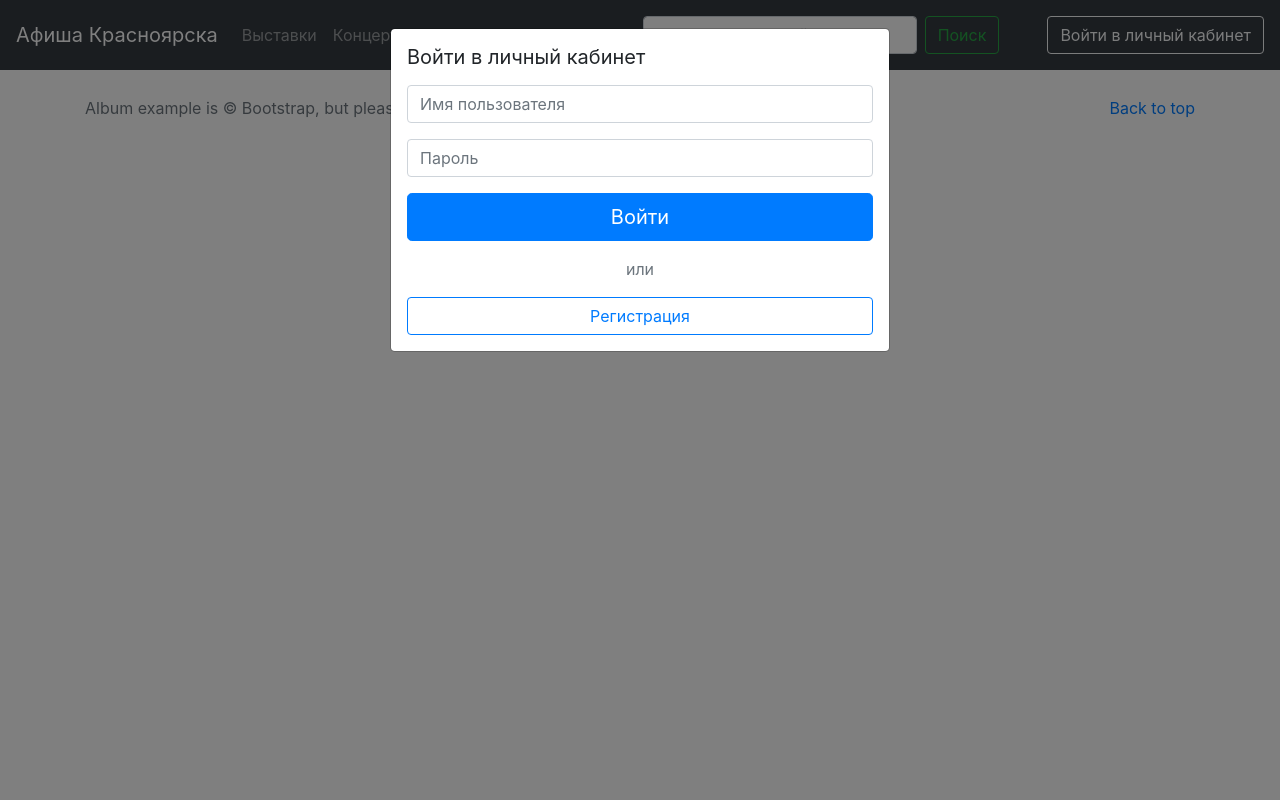
After one commit to ziminyuri/poster_krsk, a Django app: template poster_app/templates/poster_app/base.html in a window 1280 px wide, after a click on "Войти в личный кабинет". The commit adds this page. Run offline with Django 3.2, Linux system fonts and the light colour scheme; the template is opened without the code that fills it, so the values that code supplies are empty; some libraries are stand-ins or nearby versions.

Commit message:
:sparkles:В окне авторизации добавил проверку на правильность логина и пароля

```diff
--- /dev/null
+++ b/poster_app/static/poster_app/css/poster_krsk.css
@@ -0,0 +1,8 @@
+.auth_label {
+    text-align: center;
+    color: #6c757d;
+}
+
+.error_auth_label{
+    color: darkred;
+}
--- /dev/null
+++ b/poster_app/static/poster_app/js/auth.js
@@ -0,0 +1,26 @@
+function addBlock(){
+
+}
+$("#auth_block").submit(function (event) {
+		event.preventDefault();
+
+    const form = $(this);
+    const url = form.attr('action');
+    const formData = new FormData(this);
+
+    $.ajax({
+        type: "POST",
+        url: url,
+        data: formData,
+		contentType: false,
+            processData: false,
+            success : function(post_data) {
+                if (post_data == "Error sign in") {
+                    $(".error_auth_label").text("Неверный пароль");
+                }
+                else {
+
+                }
+            }
+    });
+});
--- a/poster_app/static/poster_krsk/css/poster_krsk.css
+++ /dev/null
@@ -1,3 +0,0 @@
-.auth_label {
-    text-align: center;
-}
--- /dev/null
+++ b/poster_app/templates/poster_app/base.html
@@ -0,0 +1,94 @@
+<!DOCTYPE html>
+<html lang="en">
+<head>
+    <meta charset="UTF-8">
+    <title>Афиша Красноярска</title>
+
+    {% load static %}
+    <link href="{% static 'poster_app/css/album.css'%}" rel="stylesheet">
+    <link href="{% static 'poster_app/css/carousel.css'%}" rel="stylesheet">
+    <link href="{% static 'poster_app/css/poster_krsk.css'%}" rel="stylesheet">
+    <link href="{% static 'poster_app/css/bootstrap.min.css' %}" rel="stylesheet"  type="text/css" />
+
+</head>
+<body>
+<script src="https://ajax.googleapis.com/ajax/libs/jquery/3.4.1/jquery.min.js"></script>
+<div id="myModal" class="modal fade" role="dialog">
+  <div class="modal-dialog">
+    <div class="modal-content">
+
+      <div class="modal-body">
+
+        <form role="form" action="{% url 'auth_user' %}" method="POST" id="auth_block">
+            {% csrf_token %}
+<h1 class="h5 mb-3 font-weight-normal">Войти в личный кабинет</h1>
+    <label for="inputUsername" class="sr-only">Имя пользователя</label>
+    <input type="text" id="inputUsername" class="form-control" placeholder="Имя пользователя" required autofocus
+           name="username">
+    <label for="inputPassword" class="sr-only">Пароль</label>
+    <input type="password" id="inputPassword" class="form-control mt-3 mb-3" placeholder="Пароль" required name="password">
+    <p class="error_auth_label mt-3 mb-3"></p>
+    <button class="btn btn-lg btn-primary btn-block" type="submit">Войти</button>
+             <p class="mt-3 mb-3 auth_label">или</p>
+            <button class="btn btn-outline-primary btn-block" >Регистрация</button>
+        </form>
+
+      </div>
+    </div>
+  </div>
+</div>
+
+<header>
+
+
+
+
+    <nav class="navbar navbar-expand-md navbar-dark fixed-top bg-dark">
+    <a class="navbar-brand" href="#">Афиша Красноярска</a>
+    <button class="navbar-toggler" type="button" data-toggle="collapse" data-target="#navbarCollapse" aria-controls="navbarCollapse" aria-expanded="false" aria-label="Toggle navigation">
+      <span class="navbar-toggler-icon"></span>
+    </button>
+    <div class="collapse navbar-collapse" id="navbarCollapse">
+      <ul class="navbar-nav mr-auto">
+        <li class="nav-item">
+          <a class="nav-link" href="#">Выставки</a>
+        </li>
+        <li class="nav-item">
+          <a class="nav-link" href="#">Концерты</a>
+        </li>
+          <li class="nav-item">
+          <a class="nav-link" href="#">Конференции</a>
+          </li>
+          <li class="nav-item">
+            <a class="nav-link" href="#">Театр</a>
+          </li>
+      </ul>
+      <form class="form-inline mt-2 mt-md-0">
+        <input class="form-control mr-sm-2" type="text" placeholder="Введите поисковой запрос" aria-label="Search">
+        <button class="btn btn-outline-success my-2 my-sm-0" type="submit">Поиск</button>
+      </form>
+        <button type="button" class="btn btn-outline-light ml-lg-5 my-2" data-toggle="modal"
+                      data-target="#myModal">
+                  Войти в личный кабинет
+              </button>
+    </div>
+  </nav>
+
+</header>
+{% block content %}
+
+{% endblock %}
+<footer class="text-muted">
+  <div class="container">
+    <p class="float-right">
+      <a href="#">Back to top</a>
+    </p>
+    <p>Album example is &copy; Bootstrap, but please download and customize it for yourself!</p>
+  </div>
+</footer>
+
+<script src="https://cdnjs.cloudflare.com/ajax/libs/popper.js/1.12.9/umd/popper.min.js" integrity="sha384-ApNbgh9B+Y1QKtv3Rn7W3mgPxhU9K/ScQsAP7hUibX39j7fakFPskvXusvfa0b4Q" crossorigin="anonymous"></script>
+<script src="https://maxcdn.bootstrapcdn.com/bootstrap/4.0.0/js/bootstrap.min.js" integrity="sha384-JZR6Spejh4U02d8jOt6vLEHfe/JQGiRRSQQxSfFWpi1MquVdAyjUar5+76PVCmYl" crossorigin="anonymous"></script>
+<script src="{% static 'poster_app/js/auth.js' %}"></script>
+</body>
+</html>
```
Also changed, not shown: poster_app/templates/poster_app/index.html (+3 -101 lines), poster_app/views.py (+17 -2 lines), poster_app/static/poster_app/css/album.css (renamed from poster_app/static/poster_krsk/css/album.css), poster_app/static/poster_app/css/bootstrap.min.css (renamed from poster_app/static/poster_krsk/css/bootstrap.min.css), poster_app/static/poster_app/css/carousel.css (renamed from poster_app/static/poster_krsk/css/carousel.css).
